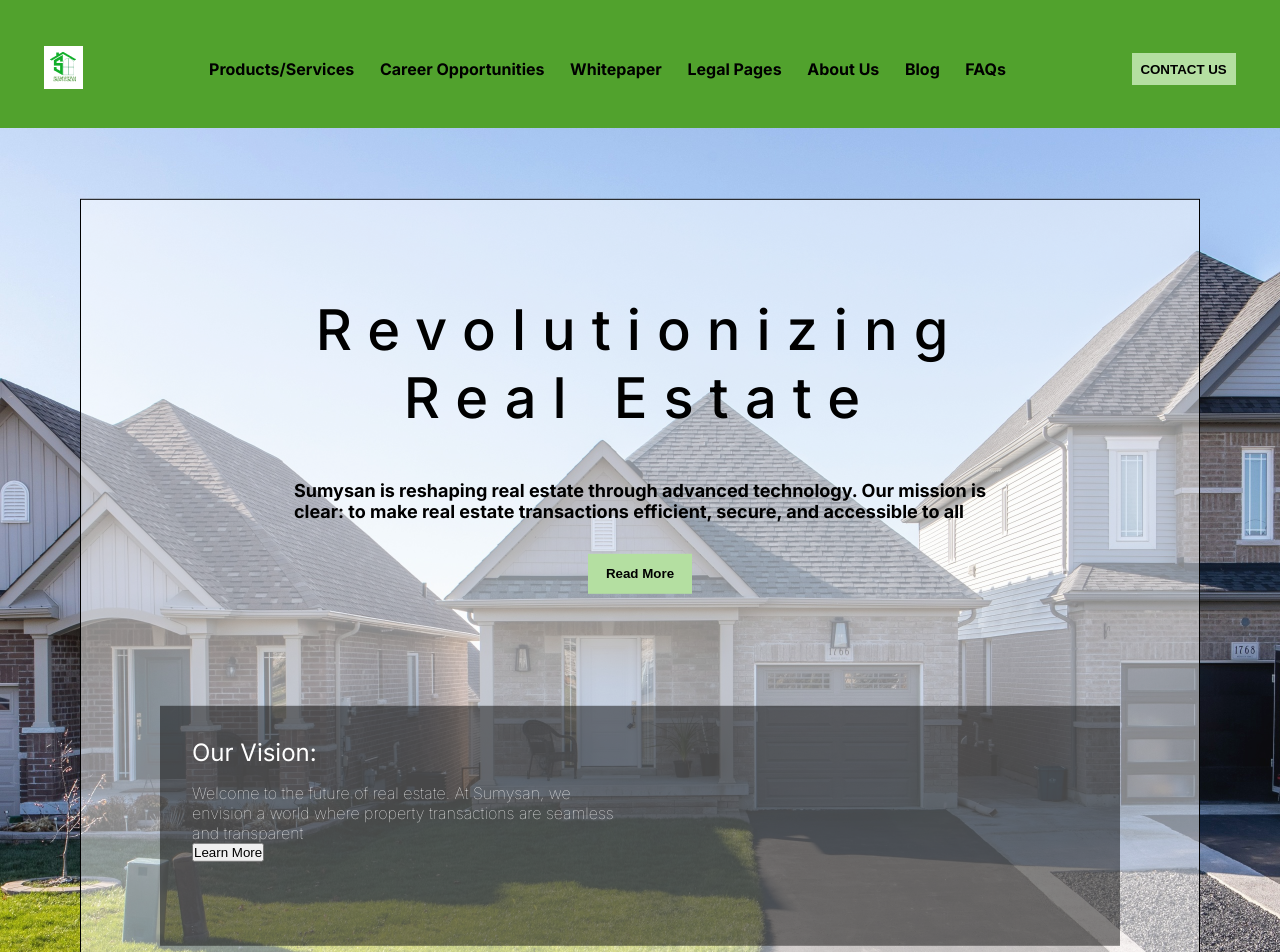
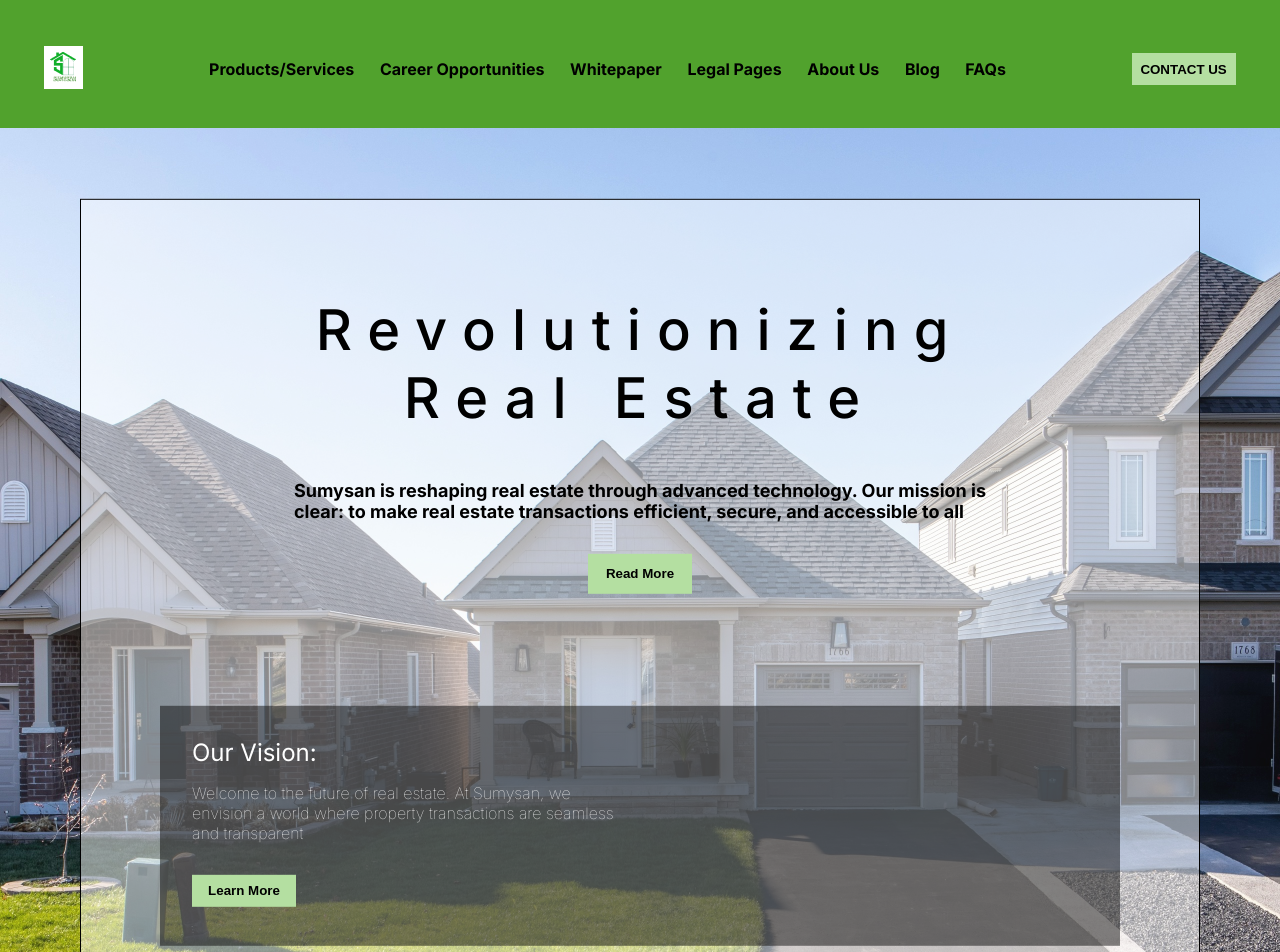
Before and after one commit to SumySan-Homex/Sumysan, a Next.js app: page / in a window 1280 px wide. Shown: the top 952 px of the page. Built offline with nearby package versions, Linux system fonts and the light colour scheme.

Commit message:
:art: Styling for the button done

```diff
--- a/components/About.tsx
+++ b/components/About.tsx
@@ -37,9 +37,13 @@ const About = () => {
                   and transparent
                 </p>
 
-                <button type="button">Learn More</button>
+                <button className={styles.button2} type="button">
+                  Learn More
+                </button>
               </div>
             </div>
+
+            <div className={styles.miniCard2}></div>
           </div>
         </div>
 
--- a/styles/about.module.css
+++ b/styles/about.module.css
@@ -72,3 +72,12 @@
   color: white;
   font-weight: 100;
 }
+
+.button2 {
+  width: 6.5rem;
+  height: 2rem;
+  background-color: #b4dfa1;
+  border: none;
+  font-weight: bolder;
+  margin-top: 2rem;
+}
```
